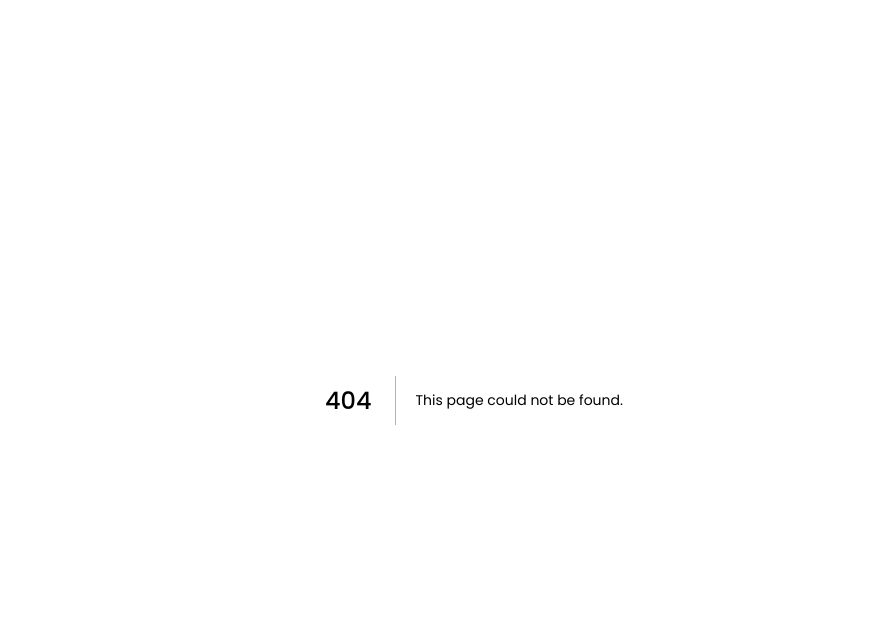
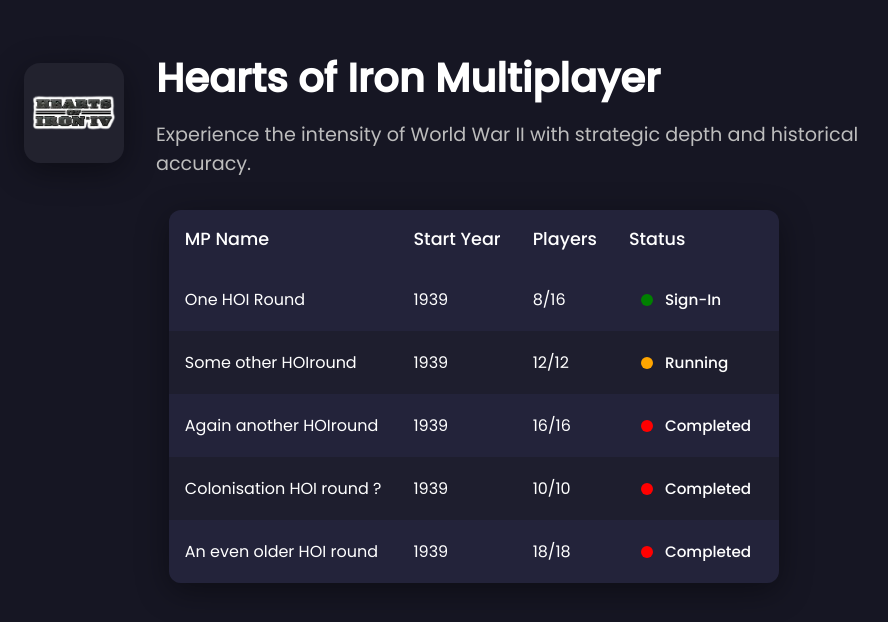
Before and after one commit to JannickGru/MegaCampaignWebsite, a Next.js app in the folder imp/: page /hoi-list in a window 1280 px wide. Before the commit this address had no page. Shown: the top 622 px of the page, without its empty margins (166-1054 px from the left). Built offline with nearby package versions, Linux system fonts and the light colour scheme.

Commit message:
feat: hoi-list

```diff
--- /dev/null
+++ b/imp/app/hoi-list/page.tsx
@@ -0,0 +1,24 @@
+"use client";
+import MultiplayerList from '../../components/MultiplayerList';
+import { MpEntry } from '../../types/MpEntry';
+
+const infoText = "Experience the intensity of World War II with strategic depth and historical accuracy.";
+const mpList: MpEntry[] = [
+  { name: "One HOI Round", startYear: 1939, players: "8/16", status: "Sign-In", href: "/ck3-list/iron-throne" },
+  { name: "Some other HOIround", startYear: 1939, players: "12/12", status: "Running", href: "/ck3-list/dynasty-wars" },
+  { name: "Again another HOIround", startYear: 1939, players: "16/16", status: "Completed", href: "/ck3-list/united" },
+  { name: "Colonisation HOI round ?", startYear: 1939, players: "10/10", status: "Completed", href: "/ck3-list/mayhem" },
+  { name: "An even older HOI round", startYear: 1939, players: "18/18", status: "Completed", href: "/ck3-list/mayhem" },
+
+];
+
+export default function Page() {
+  return (
+    <MultiplayerList
+      title="Hearts of Iron Multiplayer"
+      infoText={infoText}
+      image="/images/hoi4.png"
+      mpList={mpList}
+    />
+  );
+}
```
